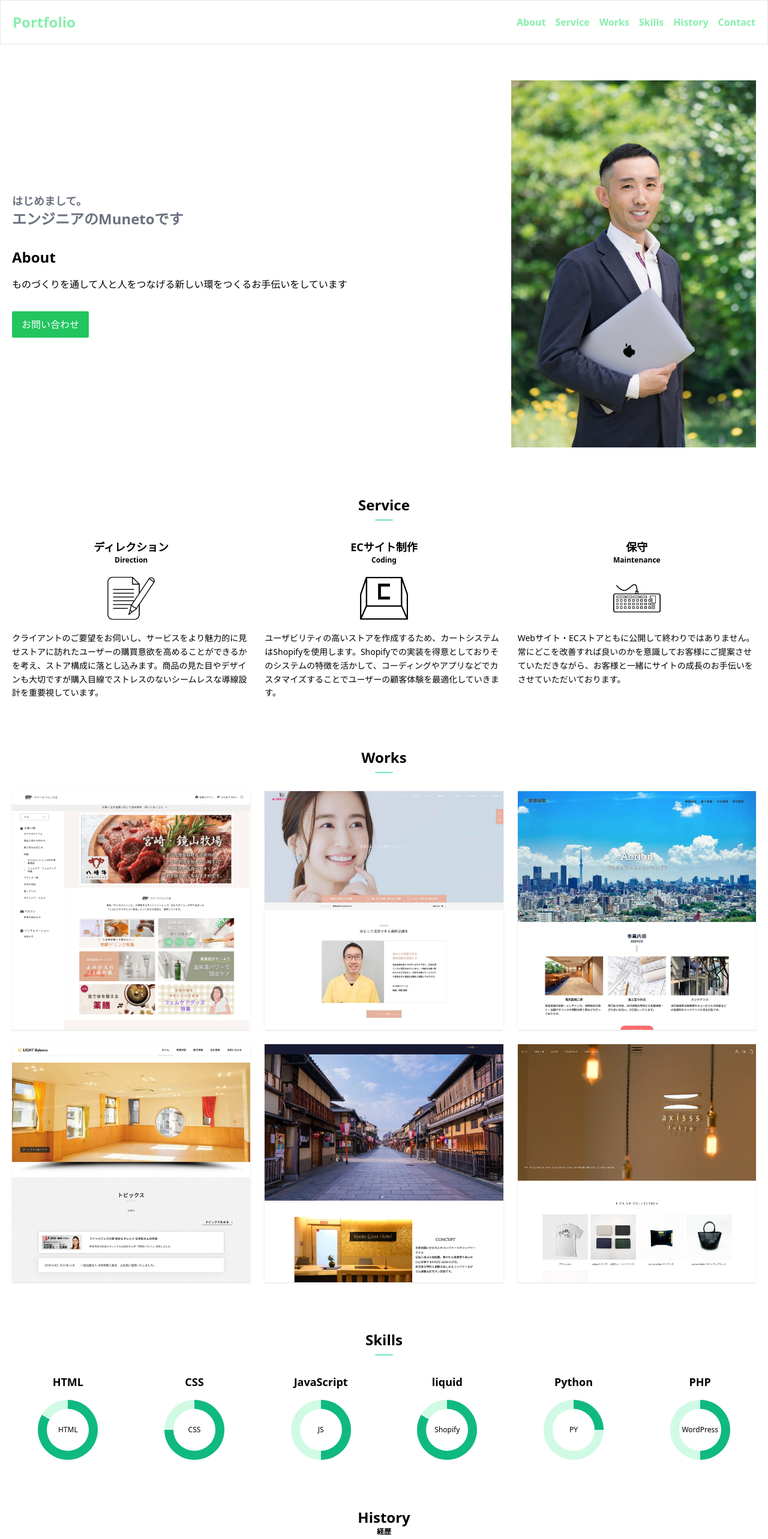
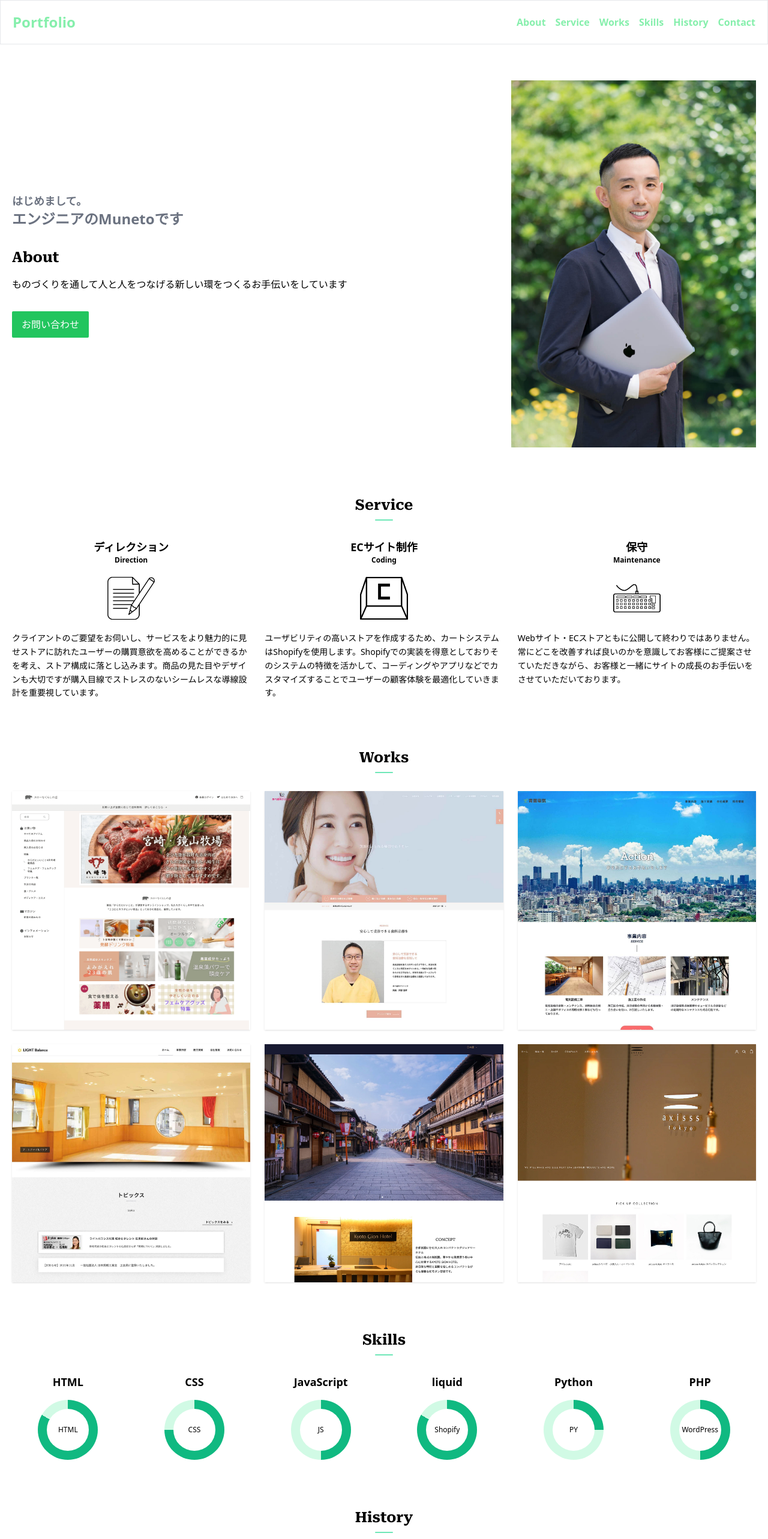
Before and after one commit to ma30nousagi/portfolio-next, a Next.js app: page / in a window 1280 px wide. Shown: the top 2566 px of the page at 60% size. Built offline with nearby package versions, Linux system fonts and the light colour scheme.

Commit message:
add font-family

```diff
--- a/components/Footer.tsx
+++ b/components/Footer.tsx
@@ -9,7 +9,7 @@ export function Footer() {
                     <li className="ml-4"><a href="/#works">Works</a></li>
                     <li className="ml-4"><a href="/#skills">Skills</a></li>
                     <li className="ml-4"><a href="/#history">History</a></li>
-                    <li className="ml-4"><a href="/">Contact</a></li>
+                    <li className="ml-4"><a href="https://socketweb.net/contact/">Contact</a></li>
                 </ul>
                 <small className="p-5">&copy;2023</small>
             </div>
--- a/components/Header.tsx
+++ b/components/Header.tsx
@@ -14,7 +14,7 @@ export function Header() {
                         <li><a href="/#works" className="font-bold hover:border-b hver:border-gray-900 ml-4">Works</a></li>
                         <li><a href="/#skills" className="font-bold hover:border-b hver:border-gray-900 ml-4">Skills</a></li>
                         <li><a href="/#history" className="font-bold hover:border-b hver:border-gray-900 ml-4">History</a></li>
-                        <li><a href="/" className="font-bold hover:border-b hver:border-gray-900 ml-4">Contact</a></li>
+                        <li><a href="https://socketweb.net/contact/" className="font-bold hover:border-b hver:border-gray-900 ml-4">Contact</a></li>
                     </ul>
                 </nav>
             </div>
--- a/components/History.tsx
+++ b/components/History.tsx
@@ -1,7 +1,7 @@
 export function History() {
     return (
         <section id="history" className="container">
-            <h2 className="text-2xl font-bold mb-10 text-center titleUnderbar">History<span className="block text-xs">経歴</span></h2>
+            <h2 className="text-2xl font-bold mb-10 text-center titleUnderbar roboto">History</h2>
             <div className="">
               <ul className="">
                 <li className="flex items-center mb-10">
--- a/components/Service.tsx
+++ b/components/Service.tsx
@@ -1,7 +1,7 @@
 export function Service() {
     return (
         <section id="service" className="container mb-20">
-            <h2 className="text-2xl font-bold mb-10 text-center titleUnderbar">Service</h2>
+            <h2 className="text-2xl font-bold mb-10 text-center titleUnderbar roboto">Service</h2>
             <div className="">
               <ul className="md:grid md:grid-cols-3 md:gap-6">
                 <li className="md:mb-0 mb-10">
--- a/components/Skills.tsx
+++ b/components/Skills.tsx
@@ -1,7 +1,7 @@
 export function Skills() {
     return (
         <section id="skills" className="container mb-20">
-            <h2 className="text-2xl font-bold mb-10 text-center titleUnderbar">Skills</h2>
+            <h2 className="text-2xl font-bold mb-10 text-center titleUnderbar roboto">Skills</h2>
             <div className="">
               <ul className="grid md:grid-cols-6 md:gap-6 grid-cols-3 gap-4">
                 <li className="md:mb-0 mb-10 mx-auto">
--- a/components/Works.tsx
+++ b/components/Works.tsx
@@ -1,7 +1,7 @@
 export function Works() {
     return (
         <section id="works" className="container mb-20">
-            <h2 className="text-2xl font-bold mb-10 text-center titleUnderbar">Works</h2>
+            <h2 className="text-2xl font-bold mb-10 text-center titleUnderbar roboto">Works</h2>
             <div className="">
               <ul className="md:grid md:grid-cols-3 md:gap-6">
                 <li className="mb-6 md:mb-0 shadow"><img src="./img/sample-store.png" alt="works" className=""></img></li>
--- a/components/mainVisual.tsx
+++ b/components/mainVisual.tsx
@@ -3,9 +3,9 @@ export function Visual() {
         <section id="about" className="container flex flex-col-reverse md:flex-row items-center justify-between mb-20">
             <div className="basis-4/6 mb-12 md:mb-0 text-center md:text-left">
               <h1 className="text-2xl font-bold text-gray-500 mb-8"><span className="text-lg">はじめまして。</span><br />エンジニアのMunetoです</h1>
-              <h2 className="text-2xl font-bold mb-4">About</h2>
+              <h2 className="text-2xl font-bold mb-4 roboto">About</h2>
               <p className="text-base mb-8 leading-relaxed">ものづくりを通して人と人をつなげる新しい環をつくるお手伝いをしています</p>
-              <button className=" bg-green-500 border-0 rounded-sm py-2.5 px-4 text-white hover:bg-green-600"><a href="/contact">お問い合わせ</a></button>
+              <button className=" bg-green-500 border-0 rounded-sm py-2.5 px-4 text-white hover:bg-green-600"><a href="https://socketweb.net/contact/">お問い合わせ</a></button>
             </div>
             <div className="basis-1/3 max-w-sm md:max-w-3xl md:ml-4 md:mb-0 mb-4">
               <img src="./img/portfolio-img.jpg" alt="人物" className=""></img>
--- a/next.config.js
+++ b/next.config.js
@@ -3,4 +3,11 @@ const nextConfig = {
   reactStrictMode: true,
 }
 
+module.exports = {
+  experimental: {
+    optimizeFonts: true,
+  },
+};
+
+
 module.exports = nextConfig
--- a/src/pages/_document.tsx
+++ b/src/pages/_document.tsx
@@ -3,7 +3,9 @@ import { Html, Head, Main, NextScript } from 'next/document'
 export default function Document() {
   return (
     <Html lang="en">
-      <Head />
+      <Head>
+      <link href="https://fonts.googleapis.com/css2?family=Noto+Sans+JP:wght@400;500;700&family=Roboto+Serif:opsz,wght@8..144,700&display=swap" rel="stylesheet" />
+      </Head>
       <body>
         <Main />
         <NextScript />
--- a/src/styles/globals.css
+++ b/src/styles/globals.css
@@ -69,3 +69,7 @@
   border-radius: 50%;
   background-color: #FFF;
 }
+
+.roboto {
+  font-family: 'Roboto Serif', serif;
+}
```
